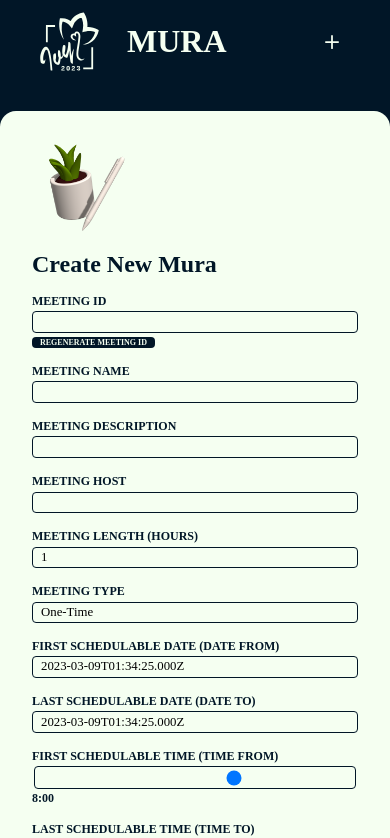
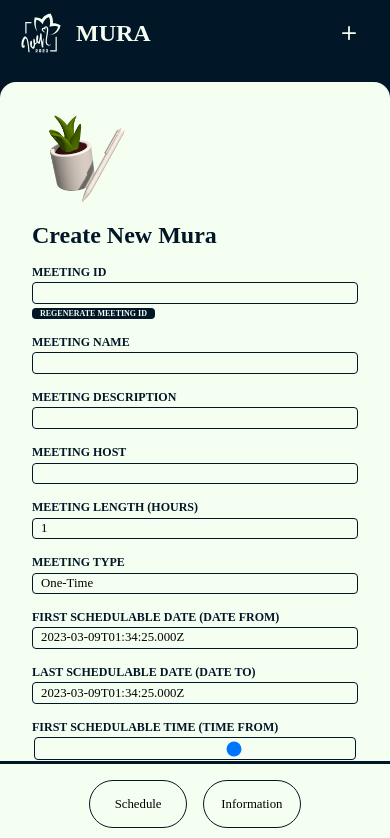
Before and after one commit to ivynya/mura, a SvelteKit app: page /create in a window 390 px wide. Shown: the top 838 px of the page. Built offline with nearby package versions, Linux system fonts and the light colour scheme; no server answers; a web font is replaced by a local one.

Commit message:
feat: Mobile nav bar

```diff
--- a/src/routes/+layout.svelte
+++ b/src/routes/+layout.svelte
@@ -1,12 +1,14 @@
 <script lang="ts">
+	import Footer from "./Footer.svelte";
 	import Header from "./Header.svelte";
 </script>
 
-<div class="app">
+<div id="app">
   <Header />
 	<main>
   <slot></slot>
   </main>
+	<Footer />
 </div>
 
 <style lang="scss">
@@ -20,7 +22,7 @@
     padding: 0;
   }
 
-	.app {
+	#app {
 		display: flex;
 		flex-direction: column;
 		height: 100vh;
@@ -29,5 +31,15 @@
 	main {
 		display: flex;
 		flex: 1 1;
+
+		overflow-x: scroll;
+		scroll-snap-type: x mandatory;
+		scroll-behavior: smooth;
+
+		@media (max-width: 850px) {
+			> :global(*) {
+				min-width: 90%;
+			}
+		}
 	}
 </style>
--- /dev/null
+++ b/src/routes/Footer.svelte
@@ -0,0 +1,51 @@
+<script lang="ts">
+  function scroll(dir: number) {
+    const el = document.querySelector("main");
+    if (!el) return;
+    el.scrollTo(dir * window.innerWidth, 0)
+  }
+</script>
+
+<footer>
+  <nav>
+    <button on:click={() => scroll(0)}>Schedule</button>
+    <button on:click={() => scroll(1)}>Information</button>
+  </nav>
+</footer>
+
+<style lang="scss">
+  footer {
+    display: flex;
+    align-items: center;
+    background-color: #f5fff1;
+    border-top: 3px solid #011627;
+    height: 5rem;
+    width: 100%;
+
+    @media (min-width: 850px) {
+      display: none;
+    }
+  }
+
+  nav {
+    display: flex;
+    column-gap: 1rem;
+    align-items: center;
+    justify-content: center;
+    flex: 1 1;
+    padding: 0.5rem 2rem;
+  }
+
+  button {
+    appearance: none;
+    background-color: transparent;
+    border: 1px solid #011627;
+    border-radius: 1.5rem;
+    box-sizing: border-box;
+    cursor: pointer;
+    font-family: inherit;
+    font-size: 0.8rem;
+    height: 3rem;
+    width: 30%;
+  }
+</style>
--- a/src/routes/Header.svelte
+++ b/src/routes/Header.svelte
@@ -148,8 +148,8 @@
     display: flex;
     align-items: center;
     justify-content: space-between;
-		padding: 1rem 2rem;
-    padding-top: 0.25rem;
+		padding: 0.75rem 2rem;
+    padding-top: 0.5rem;
 
     svg {
       height: 75px;
@@ -194,6 +194,18 @@
     }
 
     @media (max-width: 768px) {
+      padding: 0.5rem 1rem;
+
+      svg {
+        height: 50px;
+        width: 50px;
+        margin-right: 10px;
+      }
+
+      h1 {
+        font-size: 1.5em;
+      }
+
       .share {
         display: none;
       }
--- a/src/routes/InfoBar.svelte
+++ b/src/routes/InfoBar.svelte
@@ -103,6 +103,8 @@
     padding: 6vh 3rem;
     text-align: center;
 
+    scroll-snap-align: start;
+
     transition-duration: 0.5s;
 
     @media (min-height: 992px) {
--- a/src/routes/Picker.svelte
+++ b/src/routes/Picker.svelte
@@ -118,6 +118,8 @@
     margin-left: 2.5rem;
     margin-right: 1.5rem;
 
+    scroll-snap-align: start;
+
     pointer-events: none;
     &.authed {
       pointer-events: all;
```
